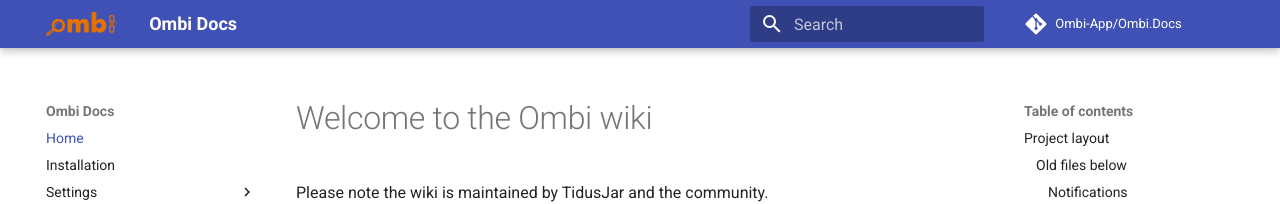
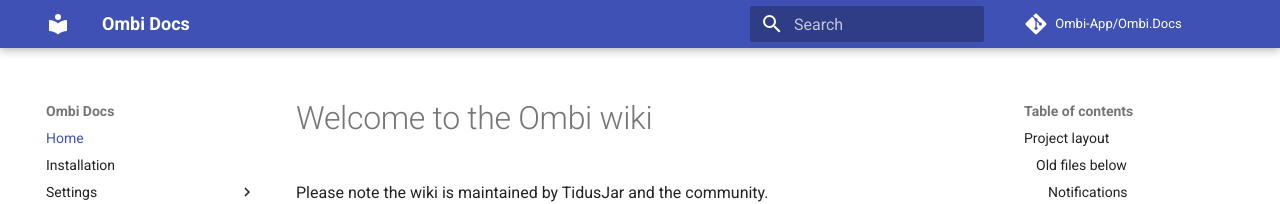
Before and after one commit to Ombi-app/Ombi.Docs, an MkDocs documentation site: the page built from docs/index.md, in a window 1280 px wide. Shown: the top 204 px of the page. Built offline with MkDocs 1.6.1 and Material for MkDocs 9.7.7, drawn with Linux system fonts in a browser that asks for light colours; comment, search, counter and statistics services are not loaded; old or Windows-style settings are respelled for this version of MkDocs.

Commit message:
Add icon files, begin colour decisions.

```diff
--- a/mkdocs.yml
+++ b/mkdocs.yml
@@ -13,7 +13,10 @@
     - navigation.instant
   language: en
   favicon: assets/images/favicon.ico
-  logo: assets/images/logo-orange-small.png
+  #logo: assets/images/apple-touch-icon.png
+  #palette:
+#    primary: tbd
+#    accent: e37200 #Ombi Orange
 
 
 nav:
```
Also changed, not shown: docs/assets/images/apple-touch-icon.png (added), docs/assets/images/ombi-icon-150x150.png (added), docs/assets/images/ombi-icon-310x310.png (added).
